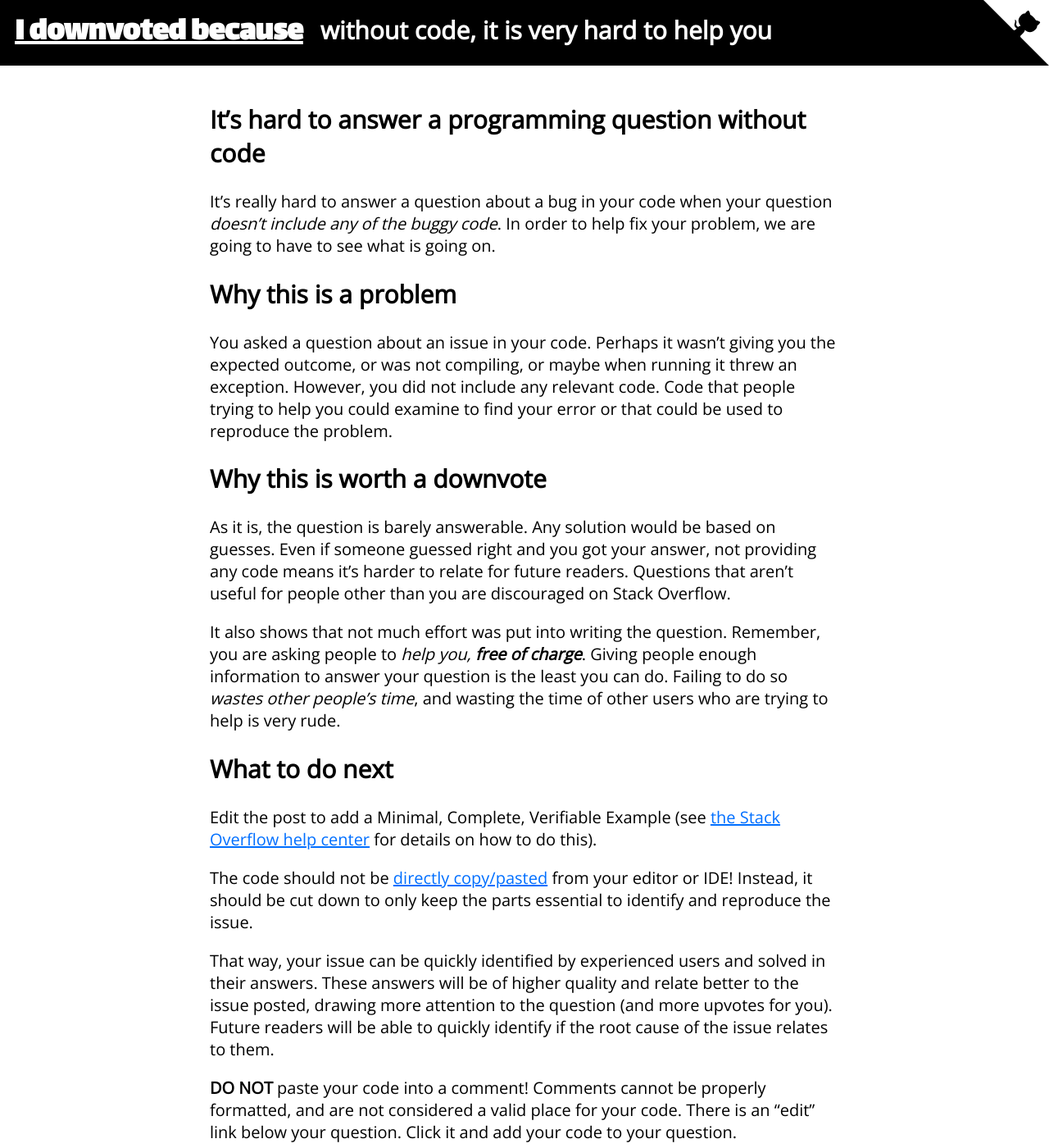
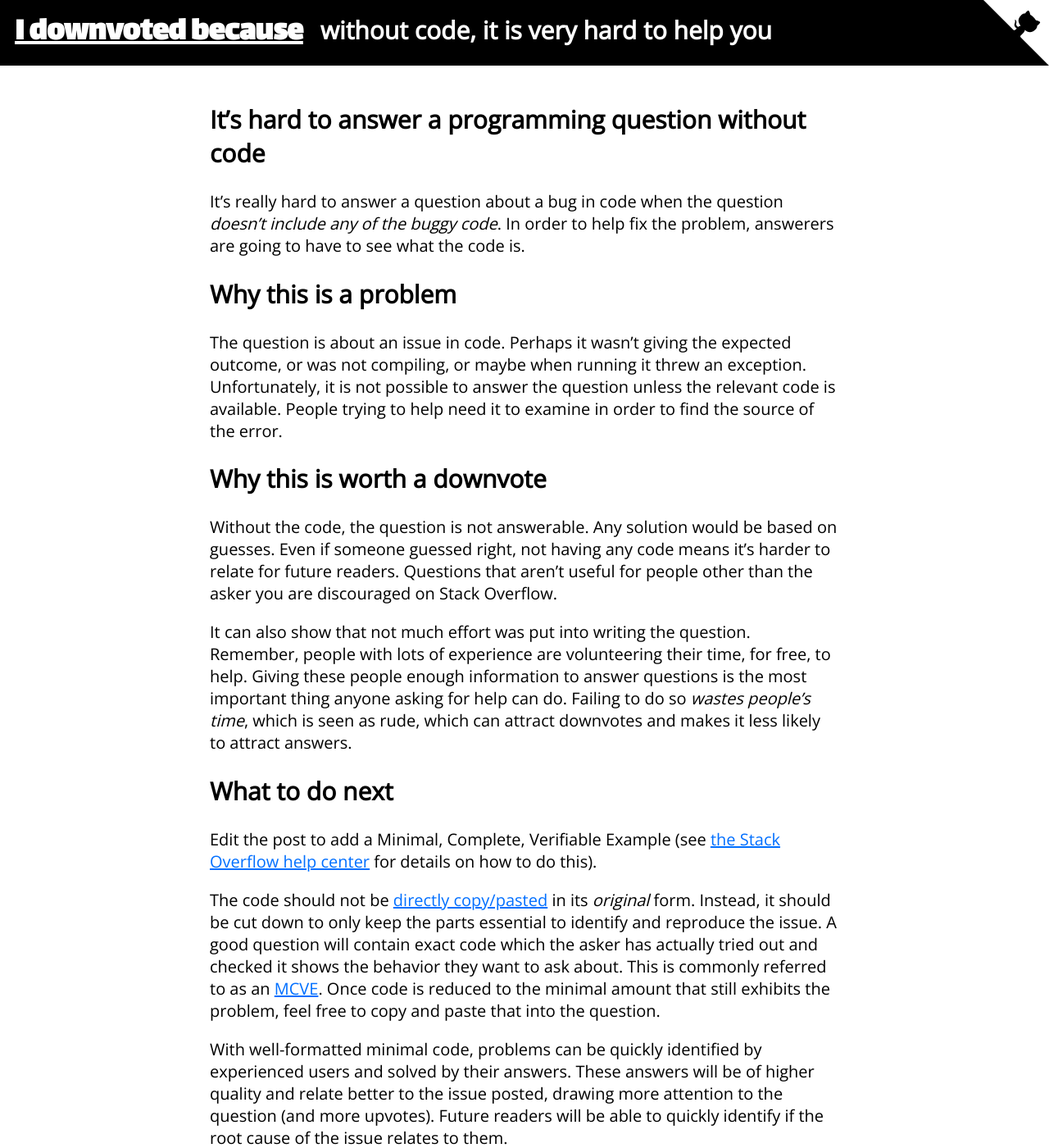
Before and after one commit to WillSullivan/idownvotedbecause, a Jekyll site: the page built from stackoverflow/nocode.md, in a window 1280 px wide and 1400 px high. Shown: the whole window at 82% size. Built offline with Jekyll 4.4.1, drawn with Linux system fonts in a browser that asks for light colours; comment, search, counter and statistics services are not loaded; some of the changed text lies outside the part shown.

Commit message:
Update nocode.md

```diff
--- a/stackoverflow/nocode.md
+++ b/stackoverflow/nocode.md
@@ -9,27 +9,26 @@ redirect_from:
   - Nocode
 ---
 ## It's hard to answer a programming question without code {#introduction}
-It's really hard to answer a question about a bug in your code when your question *doesn't include any of the buggy code*. In order to help fix your problem, we are going to have to see what is going on.
+It's really hard to answer a question about a bug in code when the question *doesn't include any of the buggy code*. In order to help fix the problem, answerers are going to have to see what the code is.
 
 ## Why this is a problem {#whythisisaproblem}
-You asked a question about an issue in your code.  Perhaps it wasn't giving you the expected outcome, or was not compiling, or maybe when running it threw an exception.  However, you did not include any relevant code.  Code that people trying to help you could examine to find your error or that could be used to reproduce the problem.
+The question is about an issue in code.  Perhaps it wasn't giving the expected outcome, or was not compiling, or maybe when running it threw an exception.  Unfortunately, it is not possible to answer the question unless the relevant code is available.  People trying to help need it to examine in order to find the source of the error.
 
 ## Why this is worth a downvote {#whythisisworthadownvote}
-As it is, the question is barely answerable. Any solution would be based on guesses.  Even if someone guessed right and you got your answer, not providing any code means it's harder to relate for future readers.  Questions that aren't useful for people other than you are discouraged on Stack Overflow.
+Without the code, the question is not answerable. Any solution would be based on guesses.  Even if someone guessed right, not having any code means it's harder to relate for future readers.  Questions that aren't useful for people other than the asker you are discouraged on Stack Overflow.
 
-It also shows that not much effort was put into writing the question. Remember, you are asking people to *help you,* ***free of charge***.  Giving people enough information to answer your question is the least you can do. Failing to do so *wastes other people's time*, and wasting the time of other users who are trying to help is very rude.
+It can also show that not much effort was put into writing the question. Remember, people with lots of experience are volunteering their time, for free, to help.  Giving these people enough information to answer questions is the most important thing anyone asking for help can do. Failing to do so *wastes people's time*, which is seen as rude, which can attract downvotes and makes it less likely to attract answers.
 
 ## What to do next {#whattodonext}
 Edit the post to add a Minimal, Complete, Verifiable Example (see [the Stack Overflow help center](https://stackoverflow.com/help/mcve) for details on how to do this).
 
-The code should not be [directly copy/pasted]({% link stackoverflow/toomuchcode.md %}) from your editor or IDE! Instead, it should be cut down to only keep the parts essential to identify and reproduce the issue.
+The code should not be [directly copy/pasted]({% link stackoverflow/toomuchcode.md %}) in its *original* form. Instead, it should be cut down to only keep the parts essential to identify and reproduce the issue. A good question will contain exact code which the asker has actually tried out and checked it shows the behavior they want to ask about. This is commonly referred to as an [MCVE](https://stackoverflow.com/help/mcve). Once code is reduced to the minimal amount that still exhibits the problem, feel free to copy and paste that into the question.
 
-That way, your issue can be quickly identified by experienced users and solved in their answers. These answers will be of higher quality and relate better to the issue posted, drawing more attention to the question (and more upvotes for you). Future readers will be able to quickly identify if the root cause of the issue relates to them.
+With well-formatted minimal code, problems can be quickly identified by experienced users and solved by their answers. These answers will be of higher quality and relate better to the issue posted, drawing more attention to the question (and more upvotes). Future readers will be able to quickly identify if the root cause of the issue relates to them.
 
-**DO NOT** paste your code into a comment!  Comments cannot be properly formatted, and are not considered a valid place for your code.  There is an "edit" link below your question. Click it and add your code to your question.
+Please don't use comments to add code to a question.  Comments cannot be properly formatted, and are not considered a valid place for code.  There is an "edit" link below all questions and answers that can be used by any user to edit and improve the post.
 
-Take the time to format your code properly!  If your code is messy, it makes it harder for others to understand what it is doing.  [You can find help formatting your question here.](https://stackoverflow.com/help/formatting)
-
+Everyone should take the time to format code in posts correctly.  Messy code makes it harder for others to understand what the code is doing.  [Help with formatting code can be found here.](https://stackoverflow.com/help/formatting)
 
 ## Leave a comment! {#leaveacomment}
 Once you have done this, leave a comment to the person who sent you this link. They will be happy to retract their downvote.
```
